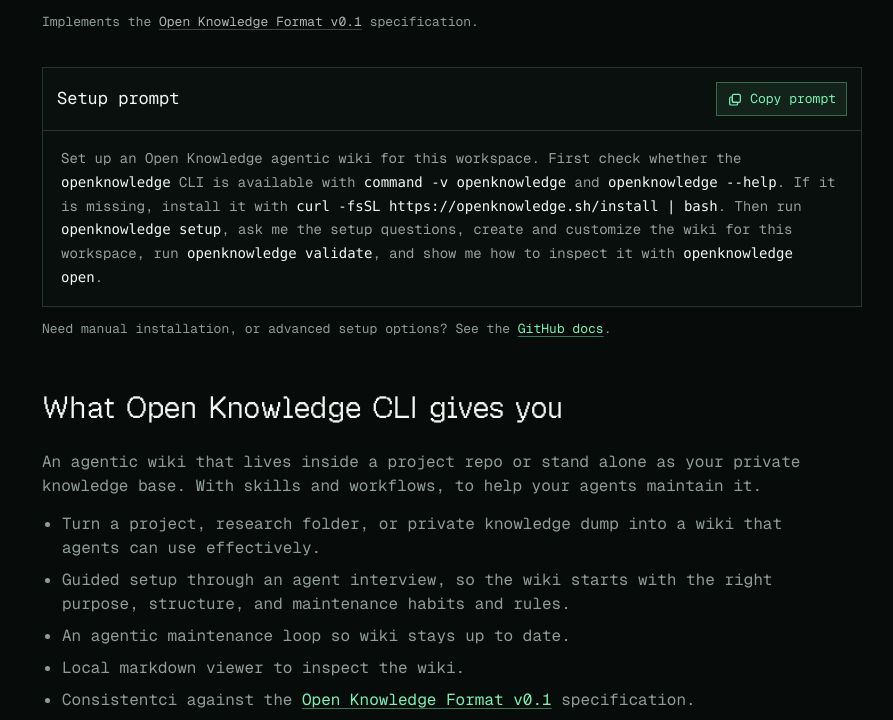
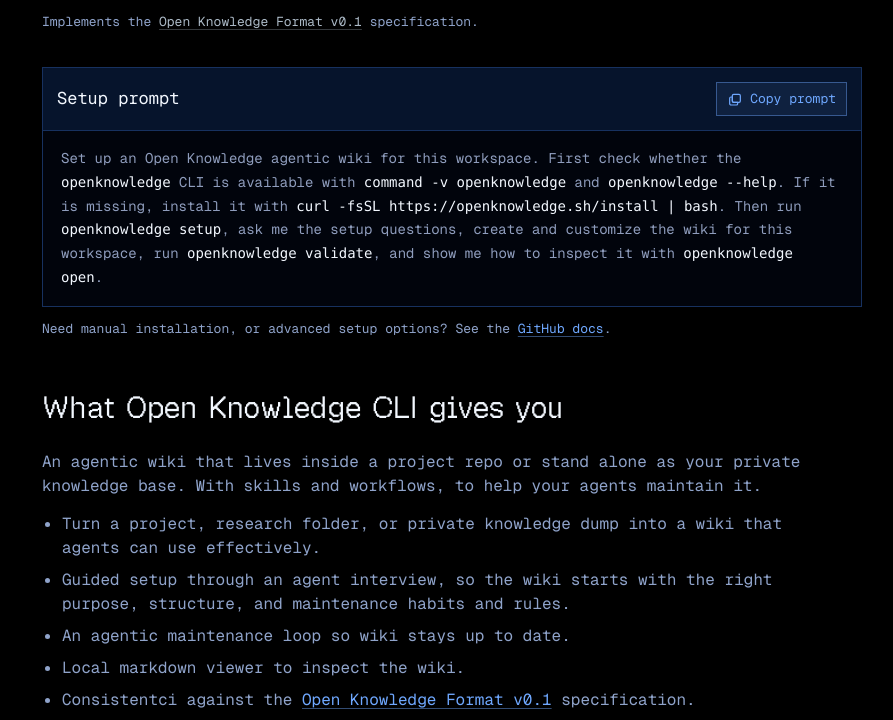
Before and after one commit to openknowledge-sh/openknowledge, a website: page packages/web/index.html in a window 1280 px wide. Shown: the part 316-1036 px from the top of the page, without its empty margins (188-1081 px from the left). Drawn offline with nearby package versions, Linux system fonts and the light colour scheme.

Commit message:
Retheme site around logo colors

```diff
--- a/packages/web/styles.css
+++ b/packages/web/styles.css
@@ -1,13 +1,17 @@
 :root {
   color-scheme: dark;
-  --ink: #f4f7f4;
-  --muted: #8f9d96;
-  --line: #27342f;
-  --paper: #070b09;
-  --panel: #0d1411;
-  --panel-strong: #121c17;
-  --accent: #7af2b6;
-  --accent-soft: #153a2a;
+  --ink: #f3f8ff;
+  --ink-rgb: 243, 248, 255;
+  --muted: #8fa3ca;
+  --line: #17315f;
+  --paper: #000000;
+  --panel: #030817;
+  --panel-strong: #06142c;
+  --accent: #6fa8ff;
+  --accent-rgb: 111, 168, 255;
+  --accent-soft: #071b42;
+  --secondary: #dceeff;
+  --secondary-rgb: 220, 238, 255;
   --content-width: 820px;
   --heading-font: "Geist Pixel", ui-monospace, SFMono-Regular, Menlo, Monaco, Consolas, "Liberation Mono", monospace;
   --body-font: "Geist Mono", ui-monospace, SFMono-Regular, Menlo, Monaco, Consolas, "Liberation Mono", monospace;
@@ -80,7 +84,7 @@ body {
   display: inline-flex;
   align-items: center;
   gap: 10px;
-  color: var(--ink);
+  color: var(--secondary);
   font-family: var(--heading-font);
   font-size: 19px;
   line-height: 1;
@@ -90,6 +94,7 @@ body {
   width: 30px;
   height: 30px;
   flex: 0 0 auto;
+  filter: drop-shadow(0 0 10px rgba(var(--accent-rgb), 0.34));
 }
 
 .intro {
@@ -122,7 +127,7 @@ h3 {
 h1 {
   max-width: 780px;
   margin-bottom: 20px;
-  color: #ffffff;
+  color: var(--secondary);
   font-size: 53px;
   line-height: 0.96;
   letter-spacing: 0;
@@ -145,8 +150,8 @@ h1 {
 }
 
 .spec-note a {
-  color: rgba(244, 247, 244, 0.72);
-  text-decoration-color: rgba(244, 247, 244, 0.24);
+  color: rgba(var(--secondary-rgb), 0.78);
+  text-decoration-color: rgba(var(--secondary-rgb), 0.24);
   text-underline-offset: 3px;
 }
 
@@ -168,7 +173,7 @@ h1 {
   gap: 16px;
   padding: 14px;
   border-bottom: 1px solid var(--line);
-  background: #0a100d;
+  background: var(--panel-strong);
 }
 
 .terminal-header h2 {
@@ -189,8 +194,8 @@ h1 {
   height: 34px;
   padding: 0 10px;
   overflow: hidden;
-  border: 1px solid rgba(122, 242, 182, 0.35);
-  background: rgba(122, 242, 182, 0.08);
+  border: 1px solid rgba(var(--accent-rgb), 0.42);
+  background: rgba(var(--accent-rgb), 0.09);
   color: var(--accent);
   font: inherit;
   font-size: 13px;
@@ -203,9 +208,9 @@ h1 {
   background: linear-gradient(
     90deg,
     transparent 0%,
-    rgba(122, 242, 182, 0.08) 30%,
-    rgba(122, 242, 182, 0.32) 50%,
-    rgba(122, 242, 182, 0.08) 70%,
+    rgba(var(--accent-rgb), 0.08) 30%,
+    rgba(var(--accent-rgb), 0.34) 50%,
+    rgba(var(--accent-rgb), 0.08) 70%,
     transparent 100%
   );
   content: "";
@@ -222,7 +227,7 @@ h1 {
 .copy-command:hover,
 .copy-command.copied {
   border-color: var(--accent);
-  background: rgba(122, 242, 182, 0.13);
+  background: rgba(var(--accent-rgb), 0.15);
   color: var(--accent);
 }
 
@@ -268,8 +273,8 @@ li code {
 .prompt-inline {
   margin: 0;
   padding: 16px 18px;
-  background: #090f0c;
-  color: #999f9a;
+  background: #01040c;
+  color: #8f9dbd;
   font-size: 14px;
   line-height: 1.7;
   overflow-wrap: anywhere;
@@ -325,7 +330,7 @@ li code {
 .readme-body a,
 .setup-note a {
   color: var(--accent);
-  text-decoration-color: rgba(122, 242, 182, 0.45);
+  text-decoration-color: rgba(var(--accent-rgb), 0.45);
   text-underline-offset: 3px;
 }
 
```
